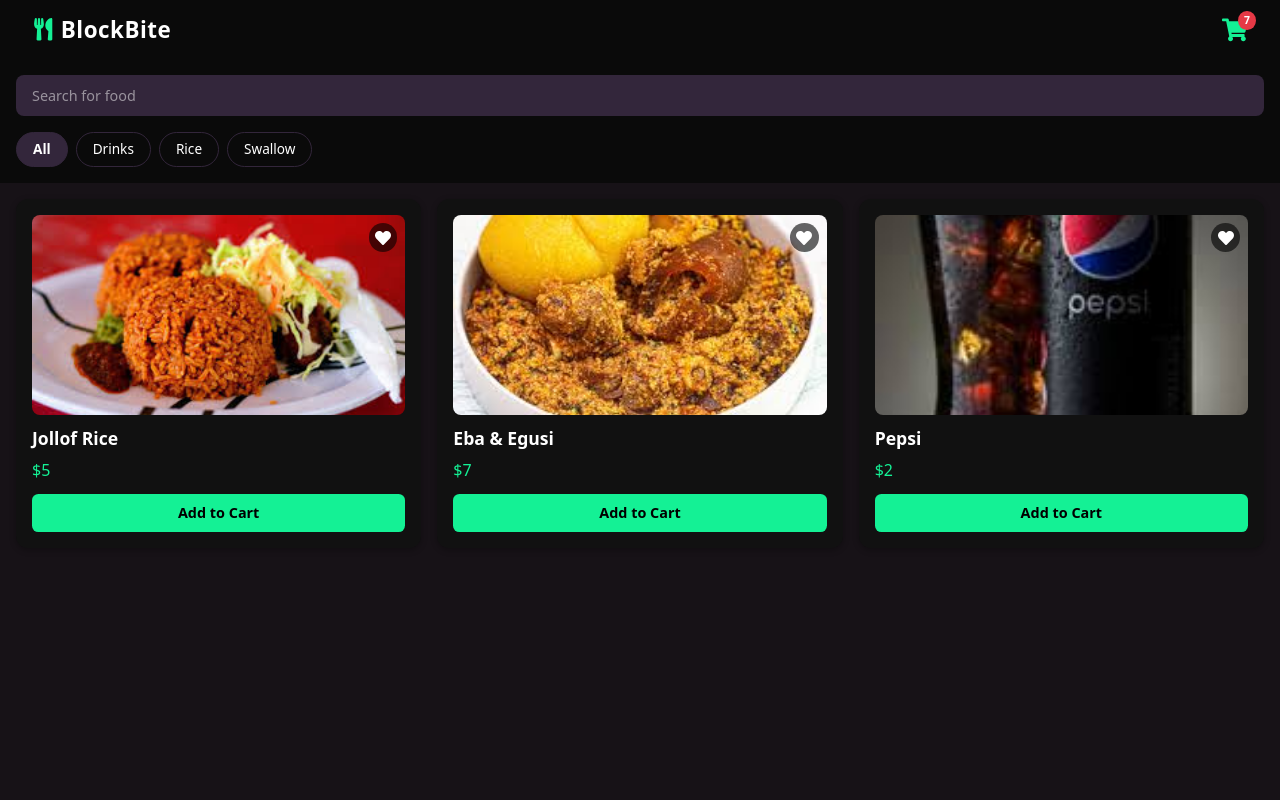
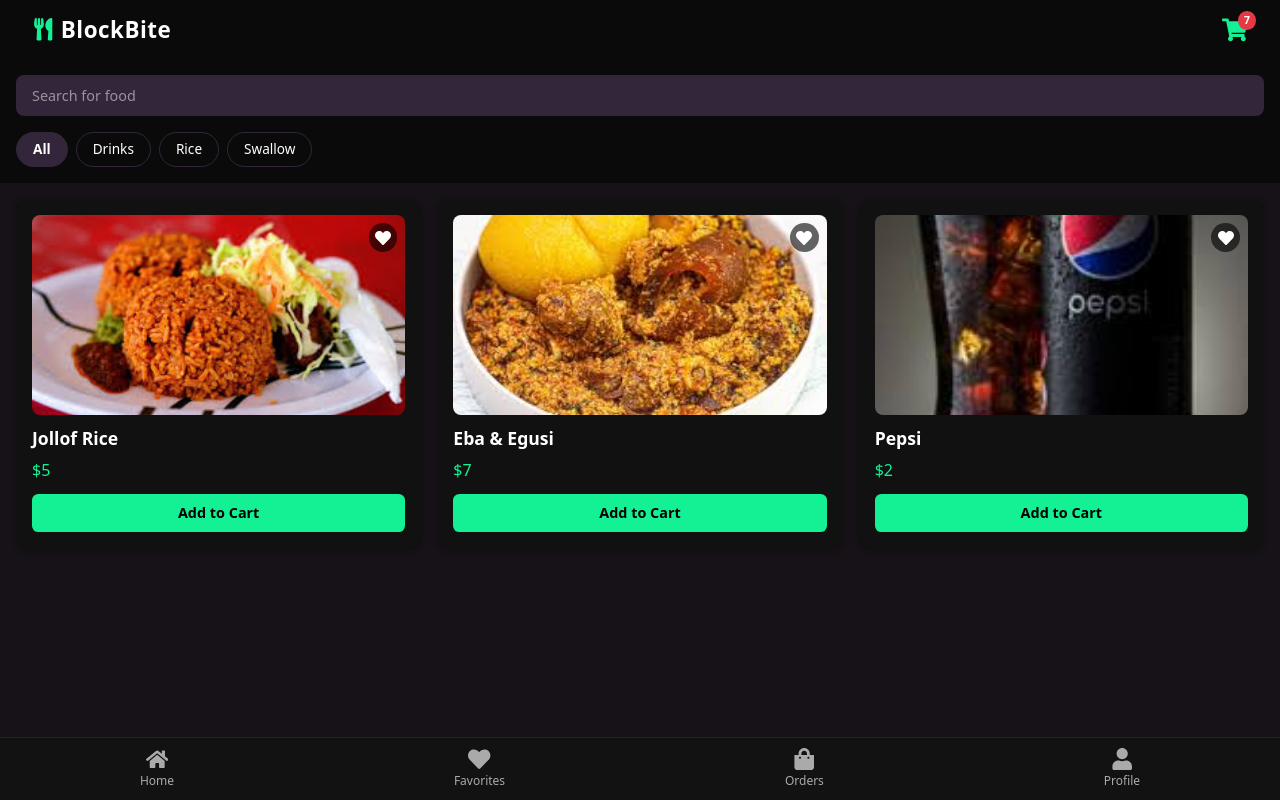
Before and after one commit to sege2023/blockbite, a React (Vite) app in the folder ui/: page /Vendors in a window 1280 px wide. Built offline with nearby package versions, Linux system fonts and the light colour scheme; sample sign-in values are in the browser's storage.

Commit message:
continue working on the menu's page

```diff
--- /dev/null
+++ b/ui/src/Components/Footer.jsx
@@ -0,0 +1,33 @@
+// src/components/FooterNav.jsx
+import React from "react";
+import { Link, useLocation } from "react-router-dom";
+import { FaHome, FaHeart, FaShoppingBag, FaUser } from "react-icons/fa";
+
+
+const Footer = () => {
+  const location = useLocation();
+
+  const navItems = [
+    { path: "/vendors", label: "Home", icon: <FaHome /> },
+    { path: "/favorites", label: "Favorites", icon: <FaHeart /> },
+    { path: "/orders", label: "Orders", icon: <FaShoppingBag /> },
+    { path: "/profile", label: "Profile", icon: <FaUser /> },
+  ];
+
+  return (
+    <nav className="footer">
+      {navItems.map((item) => (
+        <Link
+          key={item.path}
+          to={item.path}
+          className={`item ${location.pathname === item.path ? "active" : ""}`}
+        >
+          {item.icon}
+          <span>{item.label}</span>
+        </Link>
+      ))}
+    </nav>
+  );
+};
+
+export default Footer;
--- a/ui/src/Components/Header.jsx
+++ b/ui/src/Components/Header.jsx
@@ -26,7 +26,7 @@
         className="menu-header__search"
       />
 
-      <div className="menu-header__filters">
+    <div className="menu-header__filters">
         {filters.map((filter) => (
           <button
             key={filter}
--- a/ui/src/Components/menuu.jsx
+++ b/ui/src/Components/menuu.jsx
@@ -1,16 +1,30 @@
-import React from "react";
+import React, { useState } from "react";
 import MenuItem from "../Components/menu.jsx";
+import Header from "../Components/Header.jsx";
 
 const MenuPage = () => {
   const items = [
-    { name: "Jollof Rice", price: 5, image: "/images/Jollofrice.jpg" },
-    { name: "Eba & Egusi", price: 7, image: "/images/eba.jpg" },
-    { name: "Pepsi", price: 2, image: "/images/pepsi.jpg" },
+    { name: "Jollof Rice", price: 5, image: "/images/Jollofrice.jpg", category: "Rice" },
+    { name: "Eba & Egusi", price: 7, image: "/images/eba.jpg", category: "Swallow" },
+    { name: "Pepsi", price: 2, image: "/images/pepsi.jpg", category: "Drinks" },
   ];
 
+  const [searchQuery, setSearchQuery] = useState("");
+  const [filter, setFilter] = useState("All");
+
+  const filteredItems = items.filter((item) => {
+    const matchesSearch = item.name.toLowerCase().includes(searchQuery.toLowerCase());
+    const matchesFilter = filter === "All" || item.category === filter;
+    return matchesSearch && matchesFilter;
+  });
+
   return (
+    <div>
+      <Header onSearch={setSearchQuery} onFilter={setFilter} />
+
       <div className="menu-grid">
-      {items.map((item, index) => (
+        {filteredItems.length > 0 ? (
+          filteredItems.map((item, index) => (
             <MenuItem
               key={index}
               name={item.name}
@@ -18,7 +32,11 @@
               image={item.image}
               onAdd={() => console.log(`Added ${item.name}`)}
             />
-      ))}
+          ))
+        ) : (
+          <p className="no-results">No items found.</p>
+        )}
+      </div>
     </div>
   );
 };
--- a/ui/src/Pages/Vendors.jsx
+++ b/ui/src/Pages/Vendors.jsx
@@ -3,13 +3,14 @@
 import '../Styles/Vendors.scss'
 import Header from '../Components/Header.jsx'
 import MenuPage from '../Components/menuu.jsx'
+import Footer from '../Components/Footer.jsx'
 
 const Vendors = () => {
   return (
     <div>
       <Nav1/>
-      <Header/>
       <MenuPage/>
+      <Footer/>
     </div>
   )
 }
--- a/ui/src/Styles/Vendors.scss
+++ b/ui/src/Styles/Vendors.scss
@@ -196,6 +196,46 @@
 
 
 
+.footer {
+  position: fixed;
+  bottom: 0;
+  left: 0;
+  width: 100%;
+  background: #121212;
+  display: flex;
+  justify-content: space-around;
+  padding: 0.6rem 0;
+  border-top: 1px solid #222;
+  z-index: 1000;
+
+  .item {
+    display: flex;
+    flex-direction: column;
+    align-items: center;
+    font-size: 0.75rem;
+    color: #aaa;
+    text-decoration: none;
+    transition: color 0.2s;
+
+    svg {
+      font-size: 1.4rem;
+      margin-bottom: 2px;
+    }
+
+    &.active {
+      color: #14f195;
+    }
+
+    &:hover {
+      color: #14f195;
+    }
+  }
+}
+
+
+
+
+
 @media (min-width: 768px) {
   .navv {
     padding: 0.8rem 2rem;
```
Lines whose indentation alone changed are shown as unchanged.
